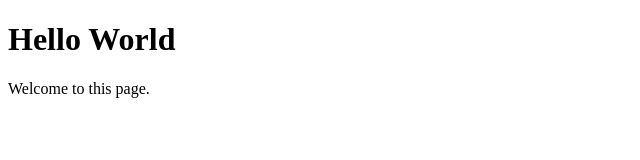
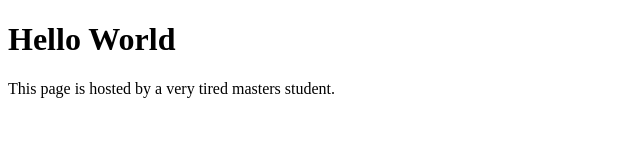
Before and after one commit to 10802221/IsleofArran, a plain HTML site: page index.html in a window 1280 px wide. Shown: the whole page, without its empty margins (0-640 px from the left). Drawn offline with Linux system fonts and the light colour scheme.

Commit message:
second index

```diff
--- a/index.html
+++ b/index.html
@@ -2,6 +2,6 @@
 <html>
 	<body>
 		<h1>Hello World</h1>
-		<p>Welcome to this page.</p>
+		<p>This page is hosted by a very tired masters student.</p>
 	</body>
 </html>
```
